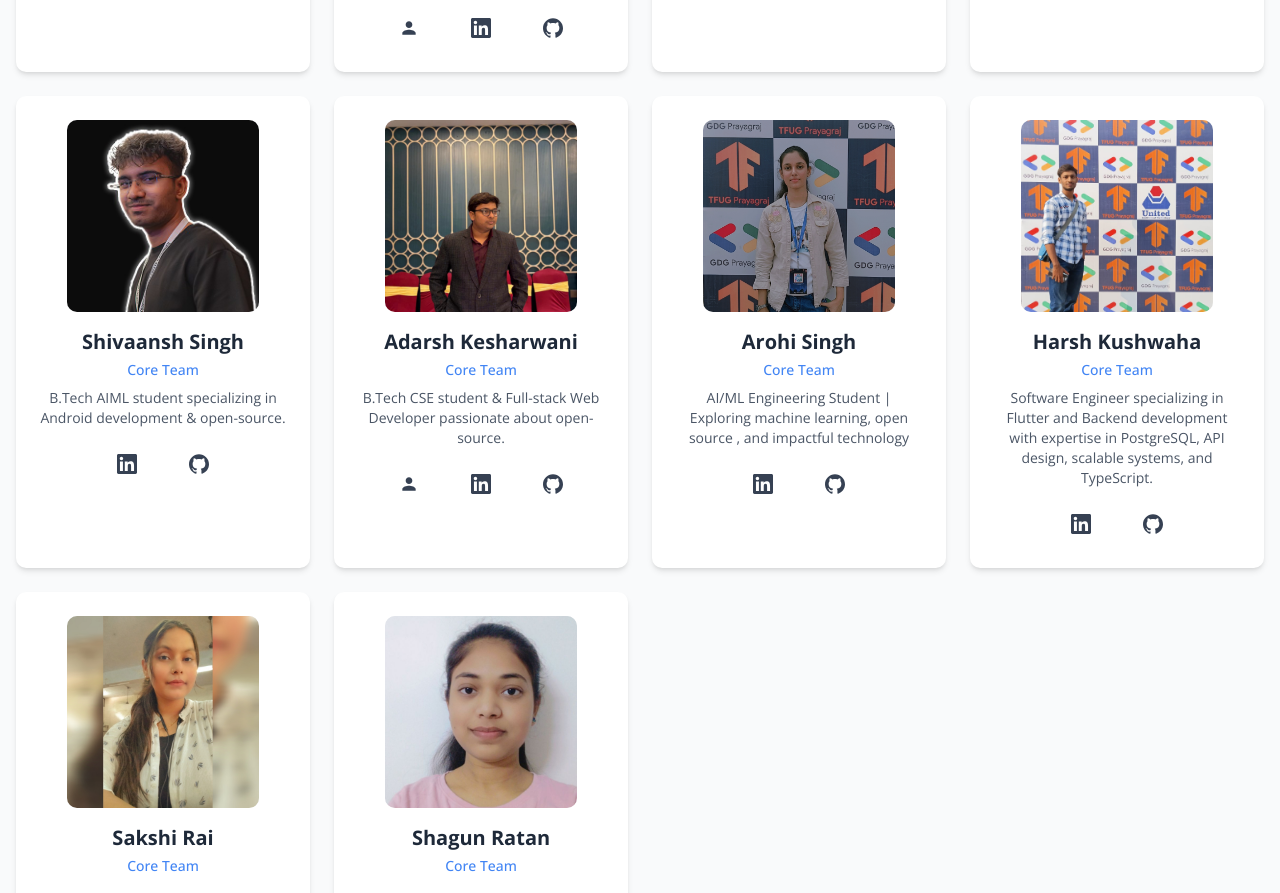
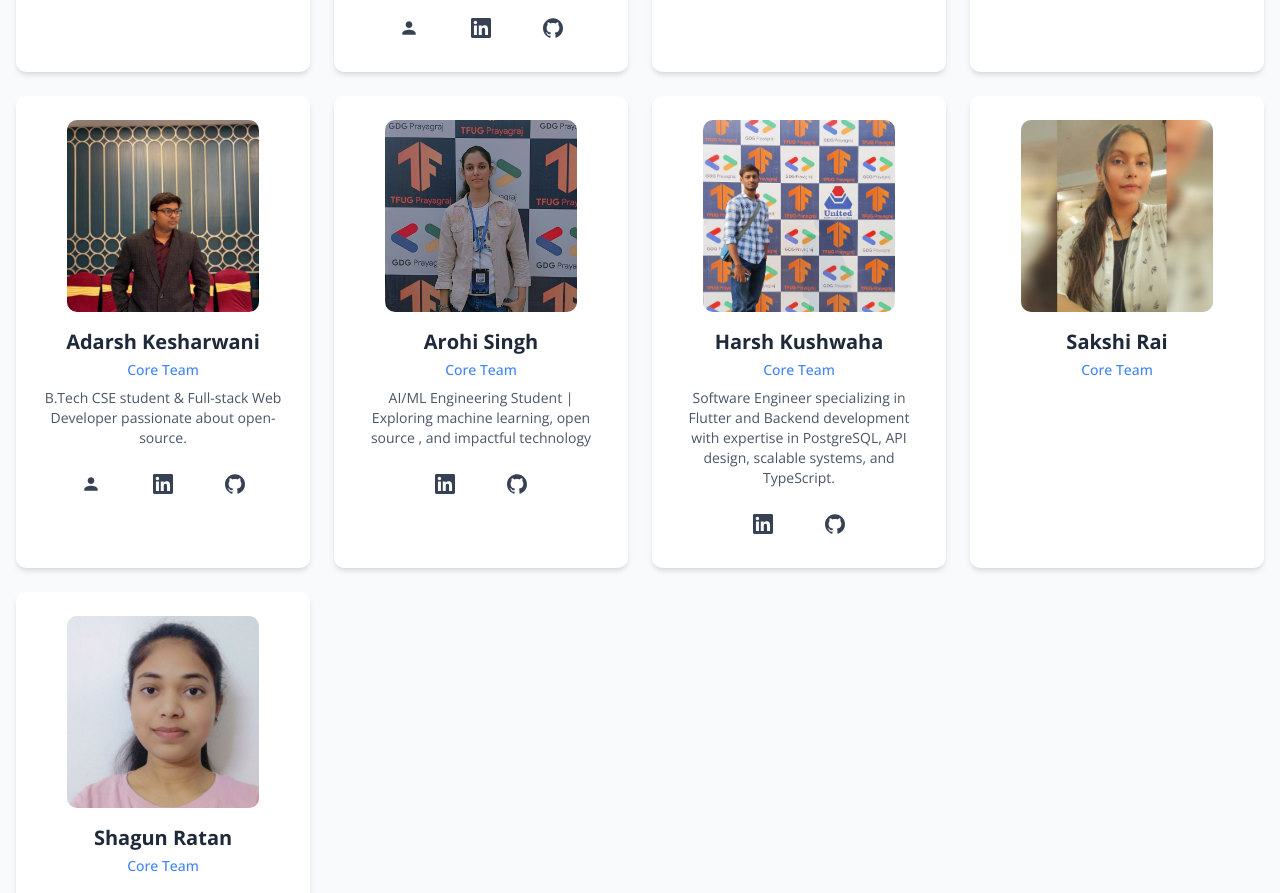
Before and after one commit to gdgprayagraj/gdg-prayagraj, a Next.js app: page /team in a window 1280 px wide. Shown: the part 1668-2561 px from the top of the page. Built offline with nearby package versions, Linux system fonts and the light colour scheme.

Commit message:
update in core team

```diff
--- a/app/team/page.jsx
+++ b/app/team/page.jsx
@@ -154,18 +154,6 @@ const CoreTeam = [
       portfolio: "",
       linkedin: "https://www.linkedin.com/in/reeti-singh-09748b291/",
       github: "https://github.com/Reeti14",
-    },
-  },
-  {
-    name: "Shivaansh Singh",
-    role: "Core Team",
-    description: "B.Tech AIML student specializing in Android development & open-source.",
-    imageUrl: "/core-team/shivaansh_uit.jpeg",
-    color: "bg-orange-500",
-    socials: {
-      portfolio: "",
-      linkedin: "https://www.linkedin.com/in/shivaansh-singh",
-      github: "https://github.com/ShivaanshSingh",
     },
   },
   {
```
